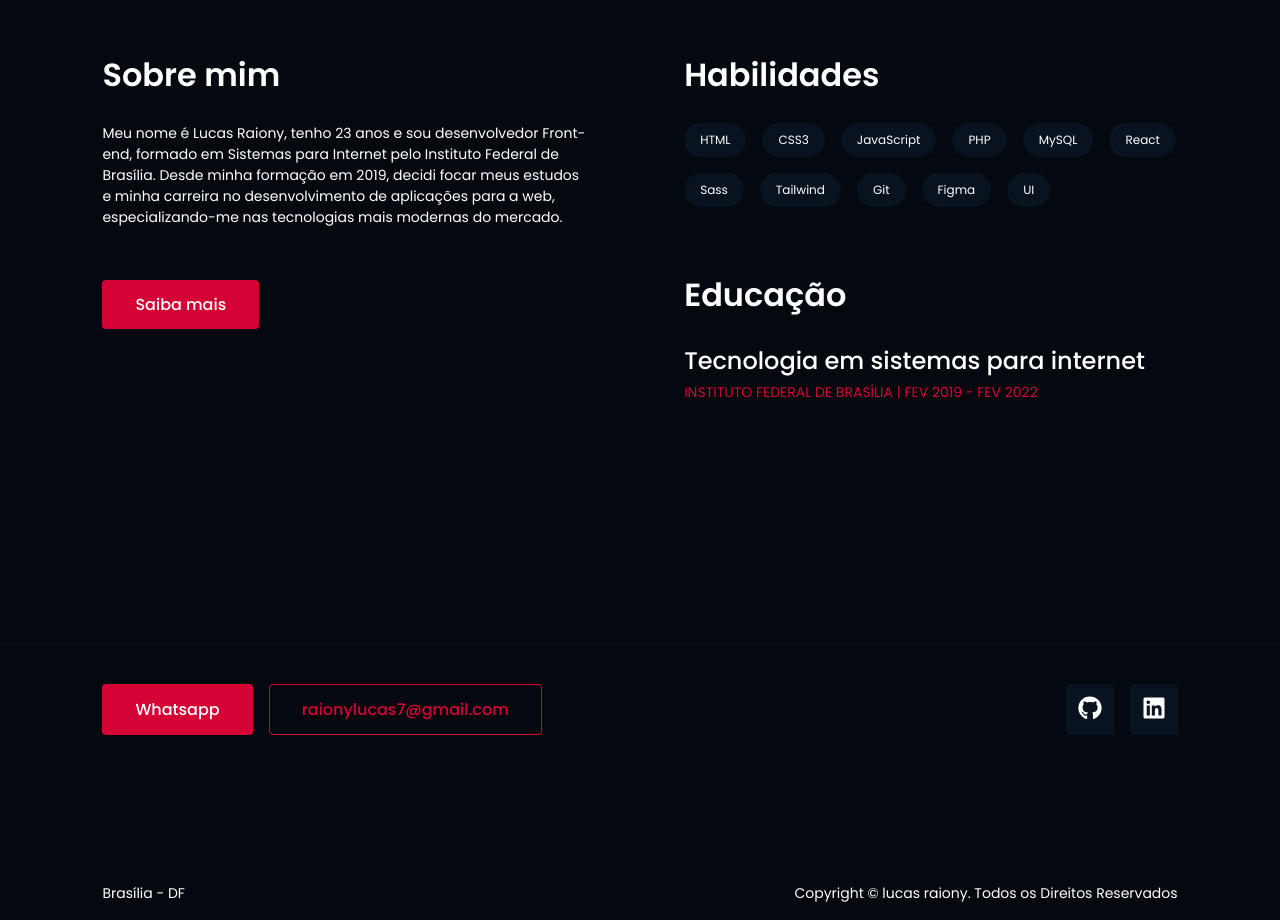
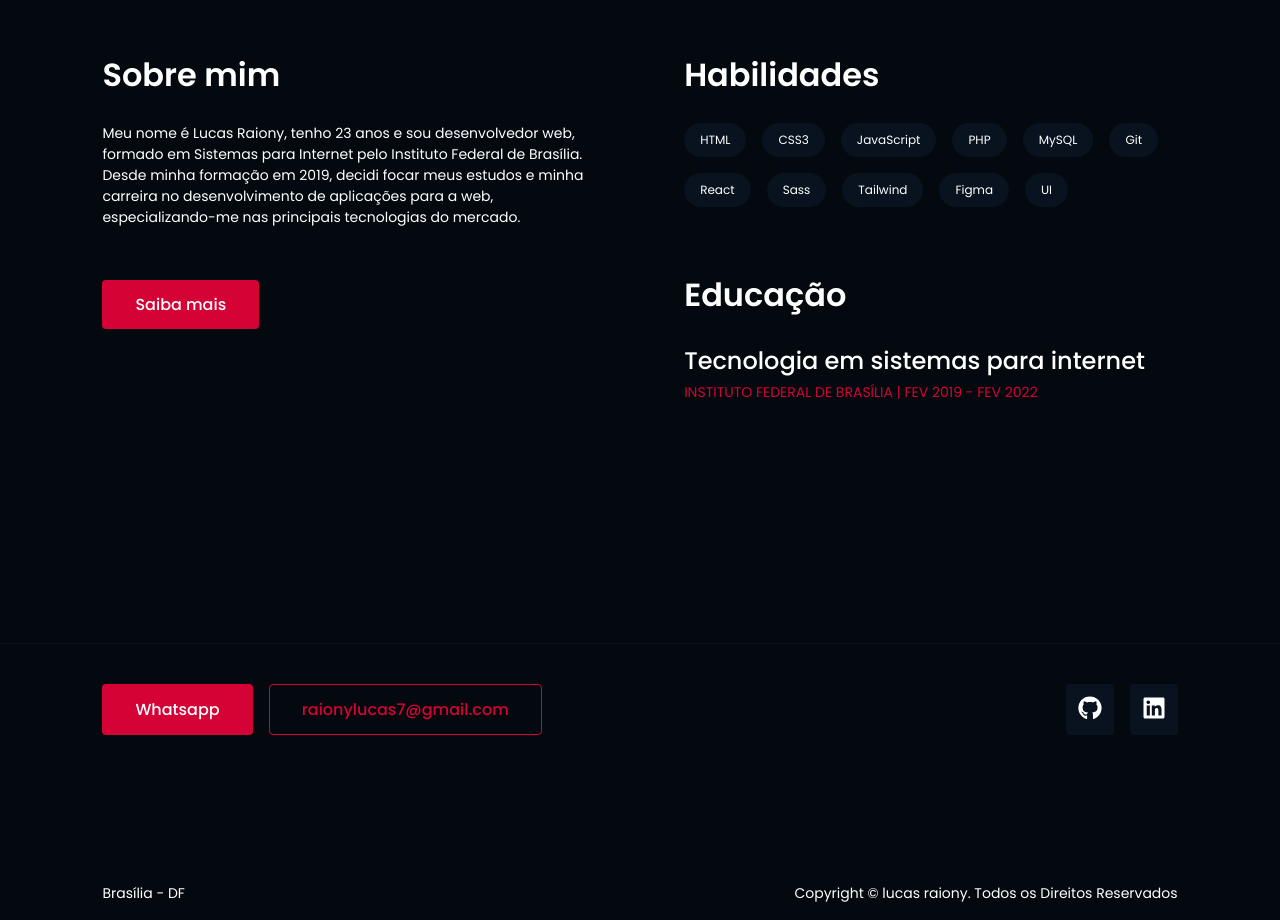
Before and after one commit to raionylucas/portfolio-react, a React (Vite) app: page / in a window 1280 px wide. Shown: the part 940-1860 px from the top of the page. Built offline with nearby package versions, Linux system fonts and the light colour scheme.

Commit message:
atualizando tags e descrição do sobre

```diff
--- a/src/components/about/AboutMe.jsx
+++ b/src/components/about/AboutMe.jsx
@@ -7,11 +7,11 @@ function AboutMe() {
       <div className='about__left'>
         <h2>Sobre mim</h2>
         <p>
-          Meu nome é Lucas Raiony, tenho 23 anos e sou desenvolvedor Front-end,
+          Meu nome é Lucas Raiony, tenho 23 anos e sou desenvolvedor web,
           formado em Sistemas para Internet pelo Instituto Federal de Brasília.
           Desde minha formação em 2019, decidi focar meus estudos e minha
           carreira no desenvolvimento de aplicações para a web,
-          especializando-me nas tecnologias mais modernas do mercado.
+          especializando-me nas principais tecnologias do mercado.
         </p>
         <RedirectButton
           name='Saiba mais'
@@ -27,10 +27,10 @@ function AboutMe() {
             <li className='about__right__skills__tags__item'>JavaScript</li>
             <li className='about__right__skills__tags__item'>PHP</li>
             <li className='about__right__skills__tags__item'>MySQL</li>
+            <li className='about__right__skills__tags__item'>Git</li>
             <li className='about__right__skills__tags__item'>React</li>
             <li className='about__right__skills__tags__item'>Sass</li>
             <li className='about__right__skills__tags__item'>Tailwind</li>
-            <li className='about__right__skills__tags__item'>Git</li>
             <li className='about__right__skills__tags__item'>Figma</li>
             <li className='about__right__skills__tags__item'>UI</li>
           </ul>
```
